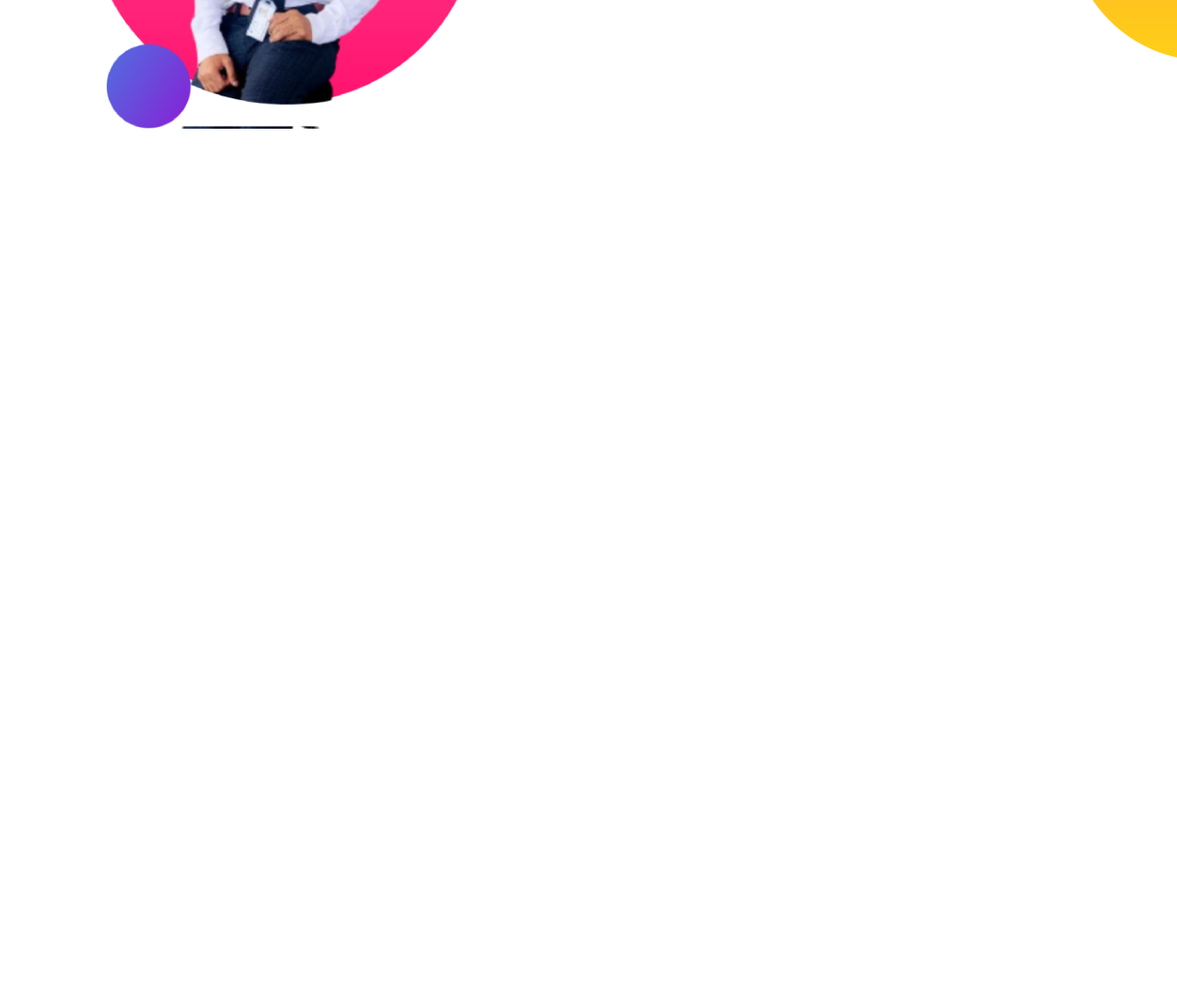
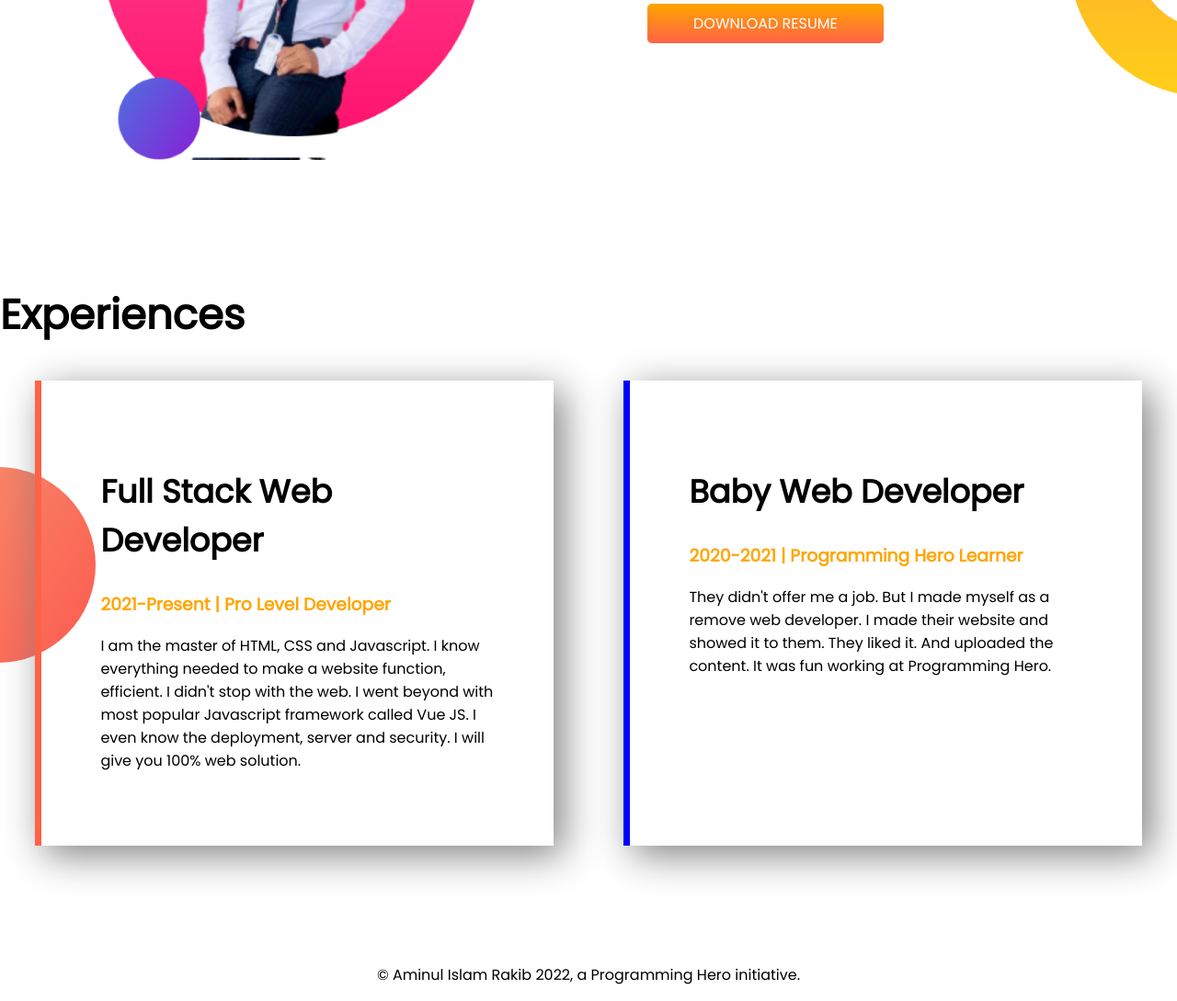
Before and after one commit to rakib38324/developer-portfolio, a plain HTML site: page index.html in a window 1280 px wide. Shown: the part 901-1990 px from the top of the page at 92% size. Before the commit the page ends 1176 px from the top, so only its background shows below. Drawn offline with Linux system fonts and the light colour scheme.

Commit message:
style boder and added footer

```diff
--- a/index.html
+++ b/index.html
@@ -13,9 +13,9 @@
 </head>
 
 <body>
-    <section class="top-banner">
+    <section class="top-banner fexiable-container">
         <div class="half-width">
-            <h1>Welcome to</h1>
+            <h1>Welcome To</h1>
             <h1><span class="color">Aminul Islam Rakib</span> World!</h1>
             <h3>Build Climber and Train Stopper</h3>
             <p>You might saw me jumping, climbing buildings, and stopping trains. But nobody pays me a dime for that
@@ -28,7 +28,7 @@
         <div class="half-width"> <img src="images/rakib.png" alt=""></div>
     </section>
 
-    <section class="dream-big">
+    <section class="dream-big fexiable-container">
         <div class="half-width">
             <img src="images/rakib1.png" alt="">
         </div>
@@ -36,10 +36,34 @@
         <div class="half-width">
             <h1>Dream Big</h1>
             <h3>Become a web developer</h3>
-            <p>I already learned the basic HTML and CSS. I can build any simple website. I can even teach my grandma how to make simple website. My goal is to build 3 websites and learn advanced topics.</p>
+            <p>I already learned the basic HTML and CSS. I can build any simple website. I can even teach my grandma how
+                to make simple website. My goal is to build 3 websites and learn advanced topics.</p>
             <a class="link-button" target="_blank" href="https://www.facebook.com/Rakib3832">DOWNLOAD RESUME</a>
         </div>
     </section>
+
+    <section class="Experiences-area">
+        <h1>Experiences</h1>
+        <div class="fexiable-container">
+            <div id="full-stack-web-developar" class="box-shadow">
+                <h2>Full Stack Web Developer</h2>
+                <h3 class="color">2021-Present | Pro Level Developer</h3>
+                <p>I am the master of HTML, CSS and Javascript. I know everything needed to make a website function,
+                    efficient. I didn't stop with the web. I went beyond with most popular Javascript framework called
+                    Vue JS. I even know the deployment, server and security. I will give you 100% web solution.</p>
+            </div>
+
+            <div id="web-developar" class="box-shadow">
+                <h2>Baby Web Developer</h2>
+                <h3 class="color">2020-2021 | Programming Hero Learner</h3>
+                <p>They didn't offer me a job. But I made myself as a remove web developer. I made their website and
+                    showed it to them. They liked it. And uploaded the content. It was fun working at Programming Hero.
+                </p>
+            </div>
+        </div>
+    </section>
 </body>
-
+<footer>
+    <p>© Aminul Islam Rakib 2022, a Programming Hero initiative.</p>
+</footer>
 </html>
--- a/style.css
+++ b/style.css
@@ -4,21 +4,25 @@ body {
 }
 
 h1 {
-    font-size: 40px;
+    font-size: 45px;
 }
-
+h2{
+    font-size: 35px;
+}
 .color {
     color: orange;
 }
 
-section {
+.fexiable-container {
     display: flex;
     margin-bottom: 10%;
+
+
 }
 
 .half-width {
     width: 50%;
-    padding-left: 50px;
+    padding-left: 5%;
 }
 
 .half-width img {
@@ -44,3 +48,29 @@ section {
     background-repeat: no-repeat;
     background-position: right;
 }
+
+.Experiences-area{
+    background-image: url(images/exp-bg.png);
+    background-repeat: no-repeat;
+    background-position: left;
+}
+.box-shadow{
+    width: 40%;
+    padding: 5%;
+    box-shadow: 10px 10px 40px gray;
+    margin-left: 3%;
+    margin-right: 3%;
+
+}
+
+#full-stack-web-developar{
+    border-left: 7px solid tomato;
+}
+
+#web-developar{
+    border-left: 7px solid blue;
+}
+
+footer{
+    text-align: center;
+}
```
Also changed, not shown: images/my-bg.png (deleted), images/rakib.png, images/rakib3.png (added).
